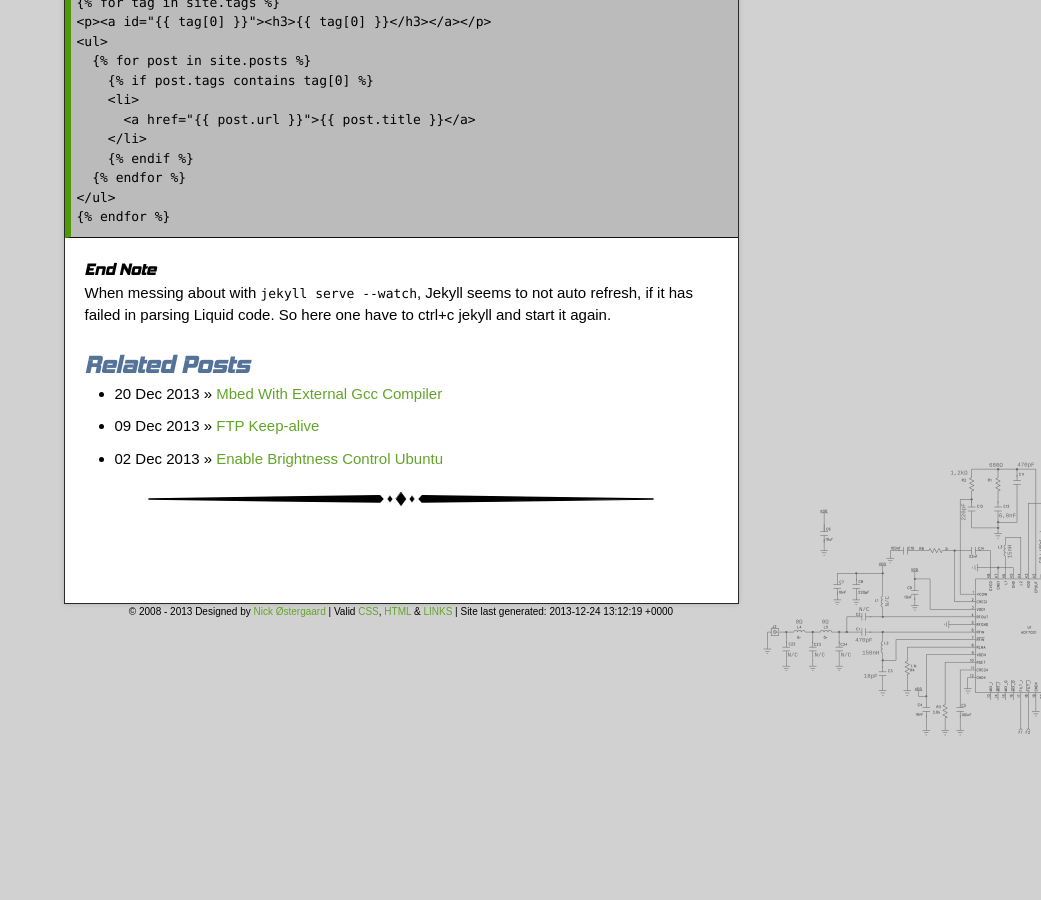
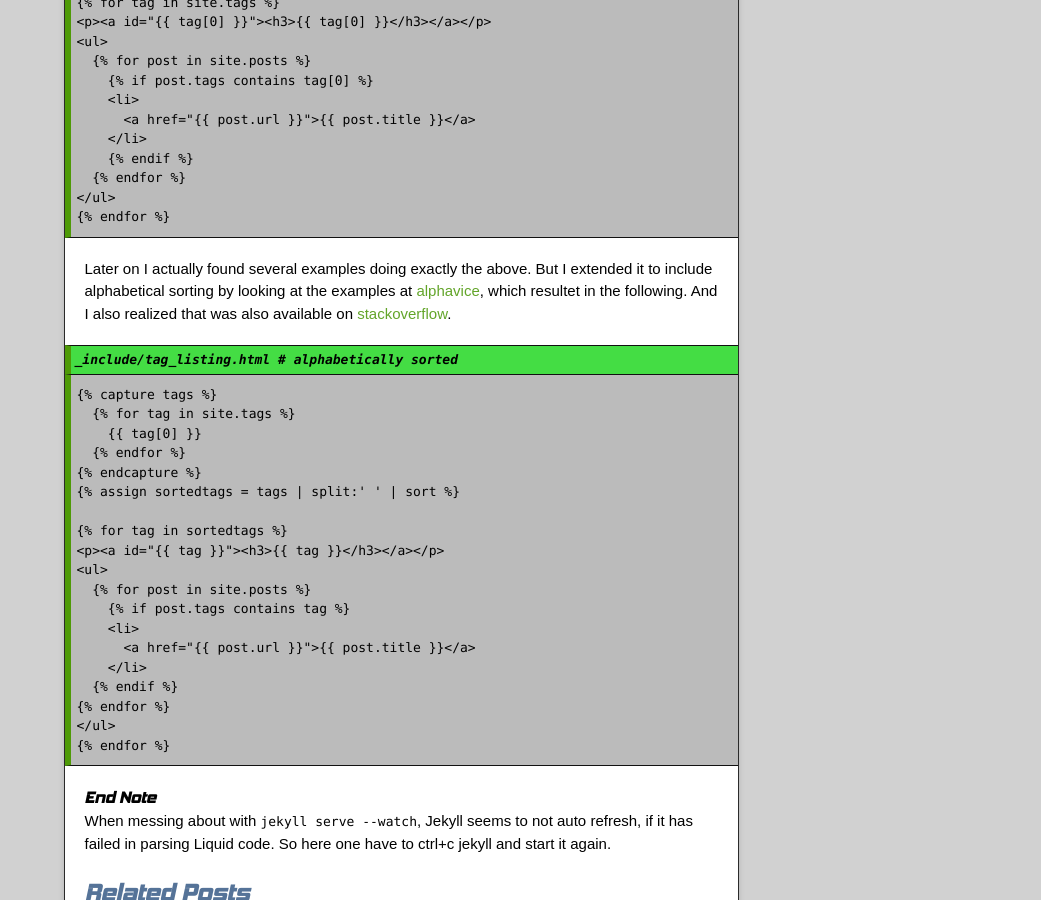
Before and after one commit to nickoe/nickoe.github.io, a Jekyll site: the page built from _posts/2013-12-02-using-jekyll-tags.md, in a window 1280 px wide and 900 px high, scrolled down 778 px. Shown: the whole window, without its empty margins (239-1280 px from the left). Built offline with Jekyll 4.4.1, drawn with Linux system fonts in a browser that asks for light colours; before the commit the page ends 1517 px from its top, so only the background shows below that.

Commit message:
Some fixes

```diff
--- a/_posts/2013-12-02-using-jekyll-tags.md
+++ b/_posts/2013-12-02-using-jekyll-tags.md
@@ -44,6 +44,37 @@ with some more HTML added to render it like I wanted.
 	{% endfor %}
 {% endraw %}
 
+Later on I actually found several examples doing exactly the above. But I
+extended it to include alphabetical sorting by looking at the examples at
+[alphavice], which resultet in the following. And I also realized that
+was also available on [stackoverflow].
+
+{% include pathorcmd.html param="_include/tag_listing.html # alphabetically sorted" %}
+
+{% raw %}
+	{% capture tags %}
+	  {% for tag in site.tags %}
+	    {{ tag[0] }}
+	  {% endfor %}
+	{% endcapture %}
+	{% assign sortedtags = tags | split:' ' | sort %}
+
+	{% for tag in sortedtags %}
+	<p><a id="{{ tag }}"><h3>{{ tag }}</h3></a></p>
+	<ul>
+	  {% for post in site.posts %}
+	    {% if post.tags contains tag %}
+	    <li>
+	      <a href="{{ post.url }}">{{ post.title }}</a>
+	    </li>
+	  {% endif %}
+	{% endfor %}
+	</ul>
+	{% endfor %}
+{% endraw %}
+
+
+
 ##### End Note
 When messing about with `jekyll serve --watch`, Jekyll seems to not
 auto refresh, if it has failed in parsing Liquid code. So here one
@@ -52,3 +83,5 @@ have to ctrl+c jekyll and start it again.
 [Jekyll]: http://jekyllrb.com/
 [Sjösten]: http://vvv.tobiassjosten.net/jekyll/jekyll-tag-cloud/
 [Liquid]: http://liquidmarkup.org/
+[alphavice]: http://jekyll.alphavice.com/destination/examples/2013/10/03/sorting-categories-and-tags-alphabetically.html
+[stackoverflow]: http://stackoverflow.com/questions/6387540/how-to-sort-a-hash-converted-to-an-array-in-liquid
```
Also changed, not shown: _posts/2013-12-20-mbed-with-external-gcc-compiler.md (+1 -1 lines).
